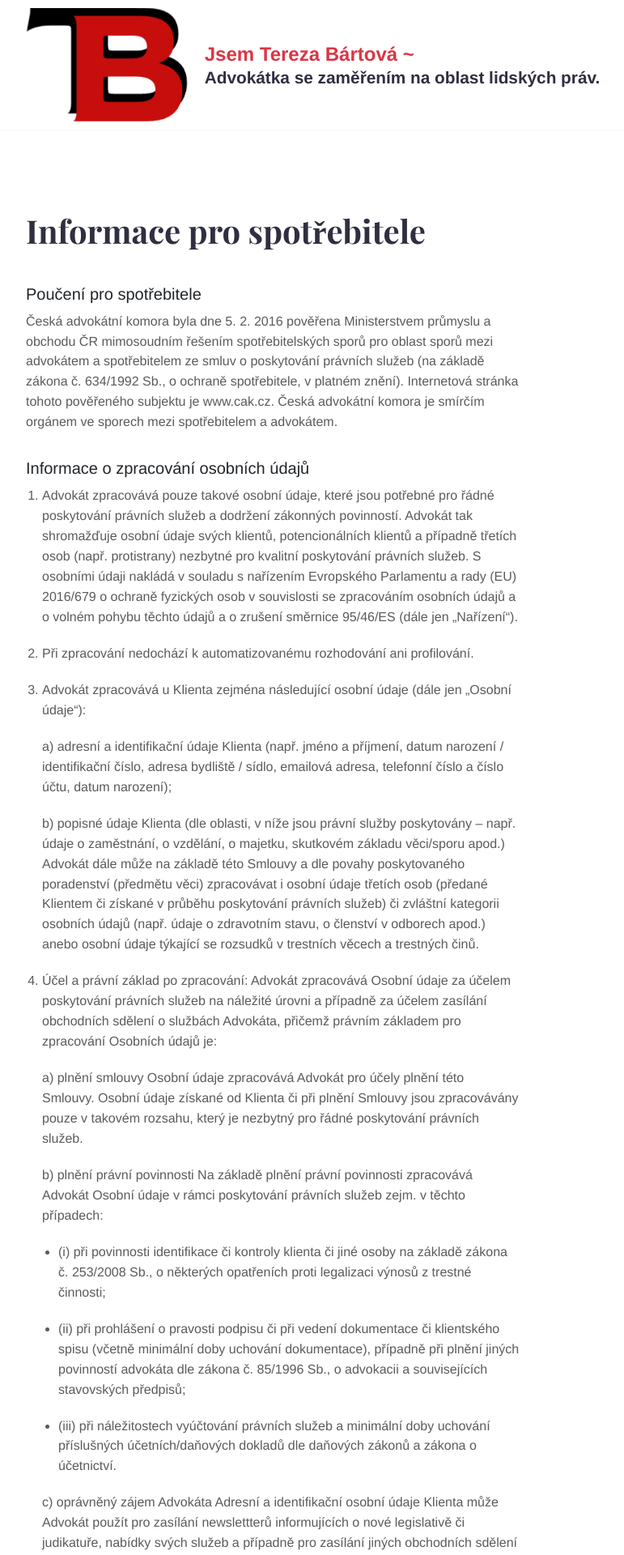
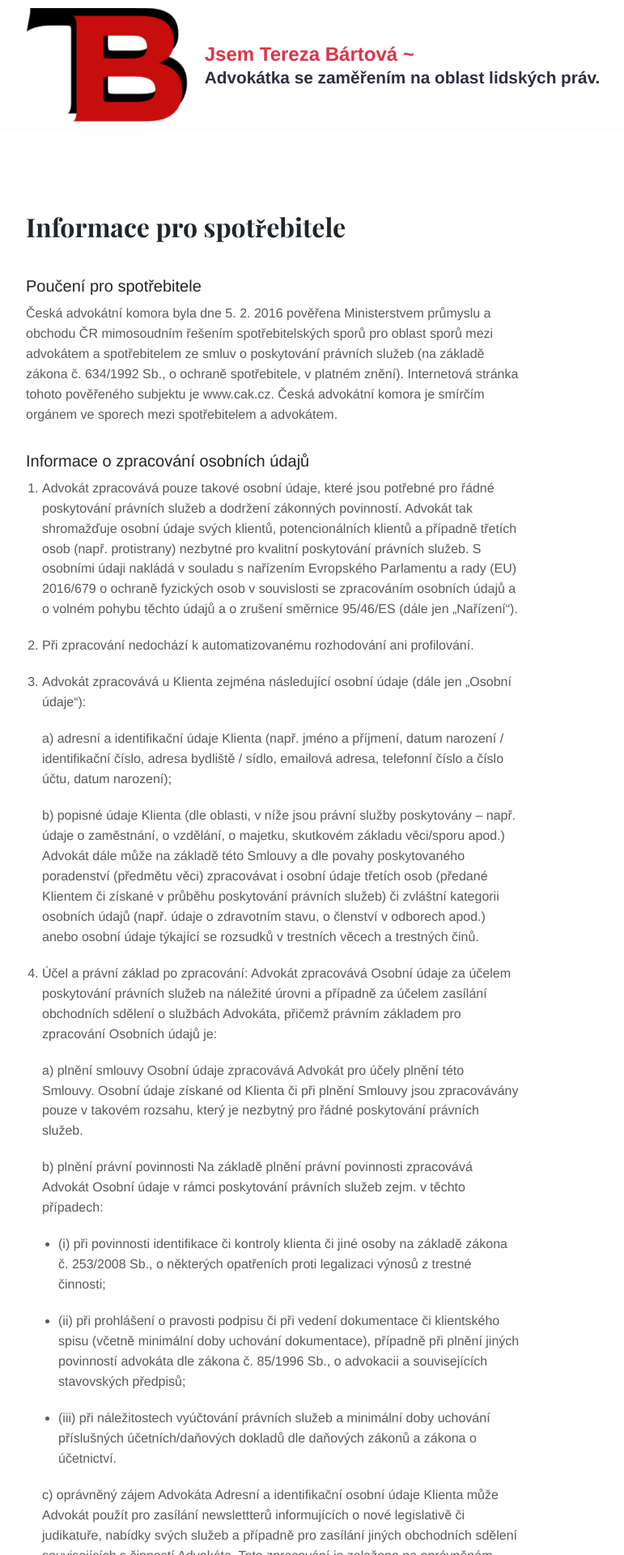
Before and after one commit to terezabartova/terezabartova.github.io, a Jekyll site: the page built from terms-and-conditions.md, in a window 1280 px wide. Shown: the top 1920 px of the page at 81% size, without its empty margins (143-914 px from the left). Built offline with Jekyll 4.4.1, drawn with Linux system fonts in a browser that asks for light colours.

Commit message:
avoid using special title css

```diff
--- a/_layouts/contact.html
+++ b/_layouts/contact.html
@@ -8,7 +8,7 @@ bodyClass: "page-contact"
     <div class="row justify-content-start">
         <div class="col-12 col-md-8">
             <div class="service service-single">
-                <h1 class="title">{{page.title}}</h1>
+                <h1 class="content">{{page.title}}</h1>
                 {% include call.html %}
                 <div class="content mt-4">{{content}}</div>
             </div>
--- a/_layouts/media.html
+++ b/_layouts/media.html
@@ -7,7 +7,7 @@ bodyClass: "page-media"
   <div class="row justify-content-start">
     <div class="col-12 col-md-8">
       <div class="media media-single">
-        <h1 class="title">{{page.title}}</h1>
+        <h1 class="content">{{page.title}}</h1>
         <div class="content">{{content}}</div>
       </div>
     </div>
--- a/_layouts/page.html
+++ b/_layouts/page.html
@@ -7,7 +7,7 @@ bodyClass: "page-basic"
     <div class="row justify-content-start">
         <div class="col-12 col-md-8">
             <div class="service service-single">
-                <h1 class="title">{{page.title}}</h1>
+                <h1 class="content">{{page.title}}</h1>
                 <div class="content">{{content}}</div>
             </div>
         </div>
--- a/_layouts/service.html
+++ b/_layouts/service.html
@@ -7,7 +7,7 @@ bodyClass: "page-service"
   <div class="row justify-content-start">
     <div class="col-12 col-md-8">
       <div class="service service-single">
-        <h1 class="title">{{page.title}}</h1>
+        <h1 class="content">{{page.title}}</h1>
         <div class="content">{{content}}</div>
       </div>
     </div>
--- a/_layouts/team.html
+++ b/_layouts/team.html
@@ -7,7 +7,7 @@ bodyClass: "page-team"
   <div class="row justify-content-start">
     <div class="col-12 col-md-8">
       <div class="team team-single">
-        <h1 class="title">{{page.title}}</h1>
+        <h1 class="content">{{page.title}}</h1>
         <div class="content">{{content}}</div>
       </div>
     </div>
--- a/_layouts/terms-and-conditions.html
+++ b/_layouts/terms-and-conditions.html
@@ -8,7 +8,7 @@ bodyClass: "page-terms-and-conditions"
     <div class="row justify-content-start">
         <div class="col-12 col-md-8">
             <div class="service service-single">
-                <h1 class="title">{{page.title}}</h1>
+                <h1 class="content">{{page.title}}</h1>
                 <div class="content mt-4">{{content}}</div>
             </div>
         </div>
```
